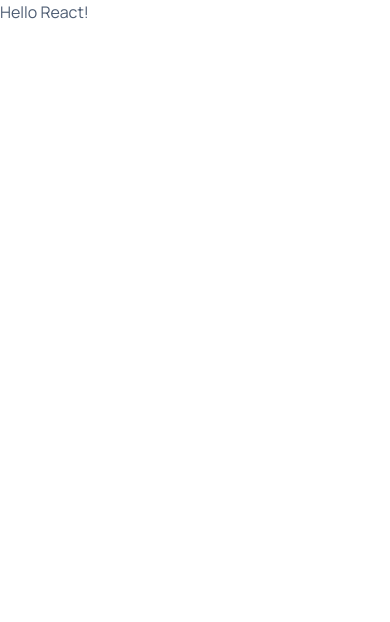
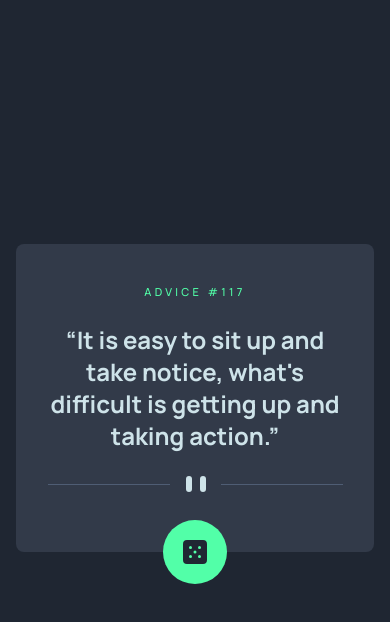
Before and after one commit to tOnski86/react-advice-generator, a React (Vite) app: page / in a window 390 px wide. Shown: the top 622 px of the page. Built offline with nearby package versions, Linux system fonts and the light colour scheme.

Commit message:
Implement responsive design

```diff
--- a/index.html
+++ b/index.html
@@ -9,7 +9,7 @@
     <meta name="viewport" content="width=device-width, initial-scale=1.0" />
     <title>Advice Generator App</title>
   </head>
-  <body>
+  <body class="font-manrope bg-black h-screen flex items-center -my-6 justify-center">
     <div id="root"></div>
     <script type="module" src="/src/main.jsx"></script>
   </body>
--- a/src/App.jsx
+++ b/src/App.jsx
@@ -1,5 +1,35 @@
+import mobileDividerIcon from '/pattern-divider-mobile.svg';
+import desktopDividerIcon from '/pattern-divider-desktop.svg';
+import diceIcon from '/icon-dice.svg';
+
 function App() {
-  return <h1 className='font-manrope text-blue'>Hello React!</h1>;
+  return (
+    <div className='bg-grey px-6 sm:px-8 text-center mx-4 rounded-lg flex flex-col items-center pt-10 sm:max-w-md'>
+      <h2 className='text-green text-[11px] font-medium uppercase tracking-[0.3em] mb-6'>
+        Advice #117
+      </h2>
+      <blockquote>
+        <p className='text-white text-2xl font-bold'>
+          &ldquo;It is easy to sit up and take notice, what&apos;s difficult is
+          getting up and taking action.&rdquo;
+        </p>
+      </blockquote>
+      <img
+        src={mobileDividerIcon}
+        alt='mobile divider'
+        className='block sm:hidden mb-12 mt-6'
+      />
+      <img
+        src={desktopDividerIcon}
+        alt='desktop divider'
+        className='hidden sm:block mb-12 mt-6'
+      />
+
+      <button className='relative after:bg-green after:absolute after:-translate-x-1/2 after:-translate-y-1/2 after:top-1/2 after:left-1/2 after:h-full after:w-full after:-z-10 z-10 after:p-8 after:rounded-full -mb-3 hover:drop-shadow-glowBig active:drop-shadow-glowSmall transition-all ease-in-out active:scale-95 [&>*]:hover:animate-spin'>
+        <img src={diceIcon} alt='dice icon' />
+      </button>
+    </div>
+  );
 }
 
 export default App;
--- a/tailwind.config.js
+++ b/tailwind.config.js
@@ -2,7 +2,18 @@
 export default {
   content: ['./index.html', './src/**/*.{js,ts,jsx,tsx}'],
   theme: {
-    extend: {},
+    extend: {
+      dropShadow: {
+        glowBig: [
+          '0 0px 20px rgba(82,255, 168, 0.9)',
+          '0 0px 65px rgba(82,255, 168, 0.4)',
+        ],
+        glowSmall: [
+          '0 0px 20px rgba(82,255, 168, 0.7)',
+          '0 0px 65px rgba(82,255, 168, 0.2)',
+        ],
+      },
+    },
     colors: {
       white: 'hsl(193, 38%, 86%)',
       green: 'hsl(150, 100%, 66%)',
```
